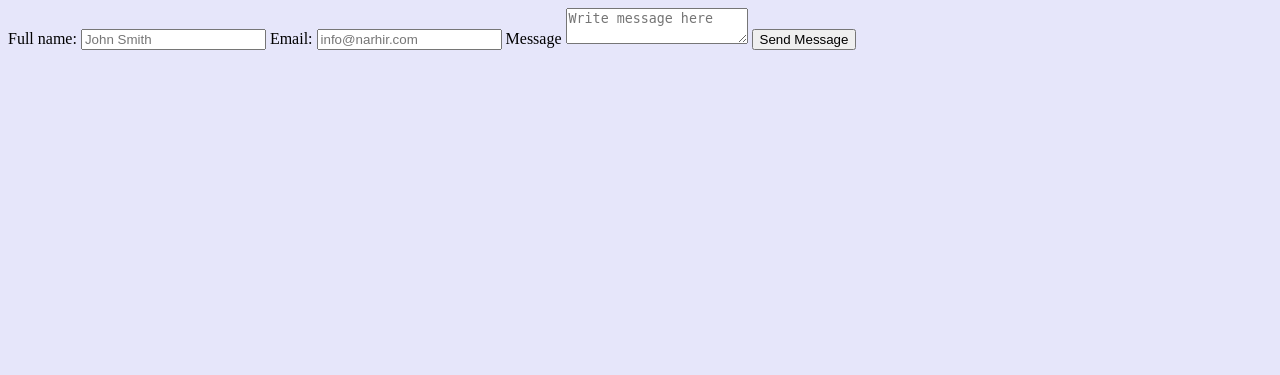
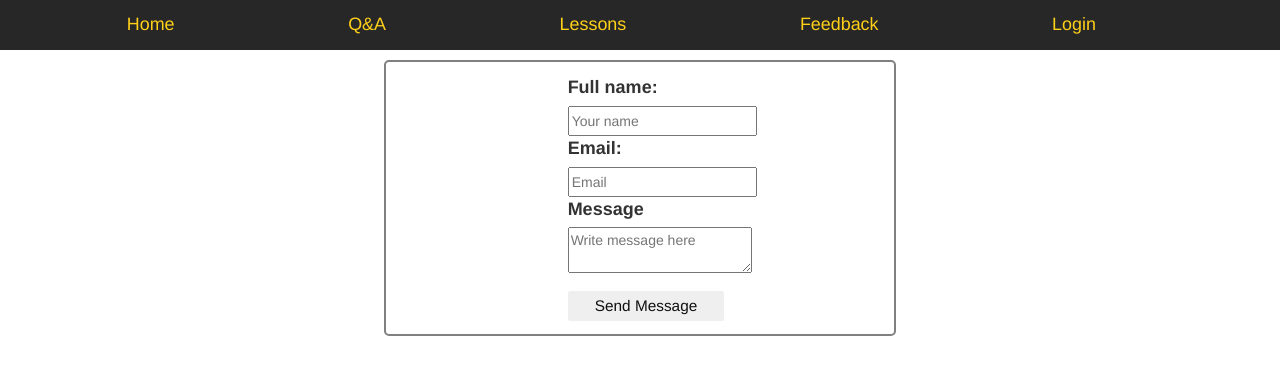
Before and after one commit to BagerManBG/AtanasovWebSiteProject, a PHP site: page /Feedback.php in a window 1280 px wide. Shown: the top 375 px of the page. Run offline with PHP 8.4, Linux system fonts and the light colour scheme.

Commit message:
Hey Mambo

```diff
--- a/client/Feedback.php
+++ b/client/Feedback.php
@@ -4,25 +4,39 @@
 <head>
 <meta http-equiv="Content-Type" content="text/html; charset=utf-8">
 <title>Contact form - Website Title</title>
-<link rel="stylesheet" type="text/css" href="style.css" />
+<link rel="stylesheet" href="bower_components/bootstrap/dist/css/bootstrap.css" media="screen" title="no title">
+<link href="css/feedback.css" rel="stylesheet" />
+<link href="css/nav.css" rel="stylesheet" />
+
 </head>
 
 <body>
+    <nav>
+        <ul id="top" class="nav-ul">
+            <li><a href="index.html">Home</a></li>
+            <li><a href="#">Q&A</a></li>
+            <li><a href="#">Lessons</a></li>
+            <li><a href="#">Feedback</a></li>
+            <li><a href="#">Login</a></li>
+        </ul>
+    </nav>
+<section class="logForm">
     <div id="contact-form">
         <form method="post" action="php/index.php">
         <label>Full name:</label>
-    <input name="name" placeholder="John Smith">
+        <input name="name" placeholder="Your name" required="required">
 
         <label>Email:</label>
-    <input name="email" type="email" placeholder="info@narhir.com">
+        <input name="email" type="email" placeholder="Email" required="required">
 
         <label>Message</label>
-    <textarea name="message" placeholder="Write message here"></textarea>
+        <textarea name="message" placeholder="Write message here" required="required"></textarea>
 
-    <input id="submit" name="submit" type="submit" value="Send Message">
+        <input id="logDis" id="submit" name="submit" type="submit" value="Send Message">
 
         </form>
     </div>
+</section>
 </body>
 
 </html>
--- /dev/null
+++ b/client/css/feedback.css
@@ -0,0 +1,37 @@
+#contact-form{
+    margin-left: 35%;
+}
+label{
+    font-size: 18px;
+    display: block;
+}
+input{
+    height: 30px;
+    display: block;
+}
+
+.logForm {
+    float:left;
+    width:40%;
+    border: 2px solid grey;
+    border-radius: 5px;
+    padding:1%;
+    margin-left: 30%;
+}
+
+#logDis {
+    width:50%;
+    border:none;
+    color:#101010;
+    font-size:1.2vw;
+    margin-top:4%;
+    padding:1.3% 0px;
+    border-radius:2px;
+    transition: background-color 0.5s ease;
+}
+
+#logDis:hover {
+    background-color:#101010;
+    color:#FFCC00;
+    transition: background-color 0.5s ease;
+}
--- a/client/css/style.css
+++ b/client/css/style.css
@@ -1,6 +1,8 @@
 body{
-    background-color: #E6E6FA;
+    background-image: url("../img/dark_wood.png");
+    background-repeat: repeat;
 }
+
 
 
 .parallax {
--- a/client/php/index.php
+++ b/client/php/index.php
@@ -10,7 +10,7 @@ $from = $email;
 
 $to = "vzhuhov@gmail.com";
 
-$subject = "Atnasko";
+$subject = "Atanasko";
 
 $emailbody = "";
 $emailbody .= "Full name: " . $name . "\n";
```
Also changed, not shown: client/css/parallax.css (line endings or trailing spaces), client/img/dark_wood.png (added). Lines whose indentation alone changed are shown as unchanged.
